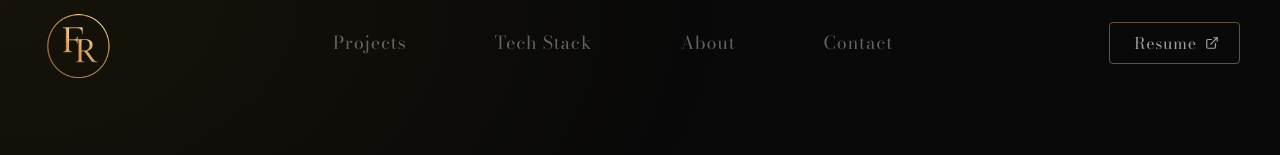
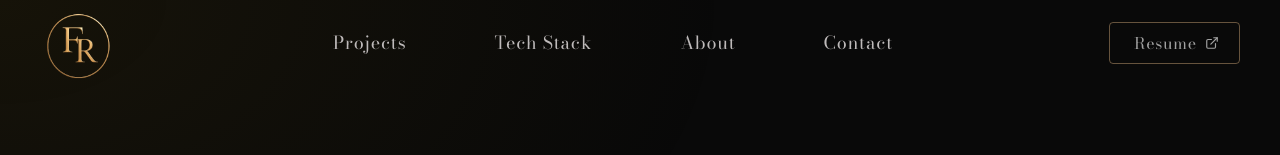
Before and after one commit to RobertFacundo/new-portfolio, a Next.js app: page / in a window 1280 px wide. Shown: the top 155 px of the page. Built offline with nearby package versions, Linux system fonts and the light colour scheme; a web font is replaced by a local one.

Commit message:
feat(i18n): add language transition animations

```diff
--- a/app/globals.css
+++ b/app/globals.css
@@ -121,3 +121,7 @@ body::before {
 
   z-index: -1;
 }
+
+.hero-content {
+  visibility: hidden;
+}
--- a/features/hero/animations/useHeroAnimation.ts
+++ b/features/hero/animations/useHeroAnimation.ts
@@ -12,6 +12,10 @@ export const useHeroAnimation = ({
 }: any) => {
   useGSAP(
     () => {
+      gsap.set(container.current, {
+        visibility: 'visible'
+      })
+
       const tl = gsap.timeline({
         defaults: {
           ease: 'expo.Out'
--- a/features/hero/components/HeroContent.tsx
+++ b/features/hero/components/HeroContent.tsx
@@ -28,7 +28,7 @@ const HeroContent = () => {
   return (
     <div
       ref={container}
-      className='flex w-1/3 flex-col justify-center pl-17 gap-6'
+      className='hero-content flex w-1/3 flex-col justify-center pl-17 gap-6'
     >
       <div className='flex flex-col gap-3'>
         <span
--- /dev/null
+++ b/features/navigation/Links.tsx
@@ -0,0 +1,37 @@
+'use client'
+
+import { NAVIGATION_LINKS } from '@/shared/constants/navigation'
+import { useTranslation } from '@/shared/i18n/useTranslations'
+import { useSmoothScroll } from '@/shared/utils/scrollToSection'
+
+interface Props {
+  refs: React.MutableRefObject<(HTMLElement | null)[]>
+}
+
+const Links = ({ refs }: Props) => {
+  const { t } = useTranslation()
+  const { scrollTo } = useSmoothScroll()
+
+  return (
+    <div className='flex items-center gap-12 py-5 tracking-wider font-brand'>
+      {NAVIGATION_LINKS.map((link, index) => (
+        <a
+          key={link.href}
+          ref={el => {
+            refs.current[index] = el
+          }}
+          href={link.href}
+          onClick={e => {
+            e.preventDefault()
+            scrollTo(link.href)
+          }}
+          className='luxury-link mx-3 px-2'
+        >
+          {t.navigation[link.key]}
+        </a>
+      ))}
+    </div>
+  )
+}
+
+export default Links
--- a/features/navigation/Navigation.tsx
+++ b/features/navigation/Navigation.tsx
@@ -3,11 +3,17 @@ import { NAVIGATION_LINKS } from '@/shared/constants/navigation'
 import { useTranslation } from '@/shared/i18n/useTranslations'
 import { FiExternalLink } from 'react-icons/fi'
 import { useSmoothScroll } from '@/shared/utils/scrollToSection'
+import { useRef } from 'react'
+import { useLanguageTransition } from '@/shared/hooks/useLanguageTransition'
 import Image from 'next/image'
+import Links from './Links'
 
 const Navigation = () => {
   const { t } = useTranslation()
   const { scrollTo } = useSmoothScroll()
+  const languageRefs = useRef<(HTMLElement | null)[]>([])
+
+  useLanguageTransition({ refs: languageRefs })
 
   return (
     <nav className='hidden md:flex fixed top-0 left-0 w-full z-50 flex-row justify-between'>
@@ -32,21 +38,7 @@ const Navigation = () => {
           </a>
         </div>
 
-        <div className='flex items-center gap-12 py-5 tracking-wider font-brand'>
-          {NAVIGATION_LINKS.map(link => (
-            <a
-              key={link.href}
-              href={link.href}
-              onClick={e => {
-                e.preventDefault()
-                scrollTo(link.href)
-              }}
-              className='luxury-link mx-3 px-2'
-            >
-              {t.navigation[link.key]}
-            </a>
-          ))}
-        </div>
+        <Links refs={languageRefs} />
 
         <a
           href='/cv.pdf'
@@ -54,7 +46,13 @@ const Navigation = () => {
           rel='noopener noreferrer'
           className='luxury-button font-brand'
         >
-          {t.navigation.cv}
+          <span
+            ref={el => {
+              languageRefs.current[NAVIGATION_LINKS.length] = el
+            }}
+          >
+            {t.navigation.cv}
+          </span>
           <FiExternalLink className='ml-2 text-sm' />
         </a>
       </div>
--- /dev/null
+++ b/shared/hooks/useLanguageTransition.ts
@@ -0,0 +1,45 @@
+'use client'
+import { RefObject } from 'react'
+import { useGSAP } from '@gsap/react'
+import { gsap } from '@/shared/lib/gsap'
+import { useLanguageStore } from '@/shared/stores/language.store'
+
+interface Props {
+  refs: RefObject<(HTMLElement | null)[]>
+}
+
+export const useLanguageTransition = ({ refs }: Props) => {
+  const language = useLanguageStore(state => state.language)
+
+  useGSAP(
+    () => {
+      const elements = refs.current.filter(
+        (el): el is HTMLElement => el !== null
+      )
+
+      if (!elements.length) return
+
+      const tl = gsap.timeline()
+
+      tl.fromTo(
+        elements,
+        {
+          opacity: 0,
+          y: 6,
+          filter: 'blur(3px)'
+        },
+        {
+          opacity: 1,
+          y: 0,
+          filter: 'blur(0px)',
+          duration: 0.95,
+          stagger: 0.1,
+          ease: 'power2.out'
+        }
+      )
+    },
+    {
+      dependencies: [language]
+    }
+  )
+}
```
